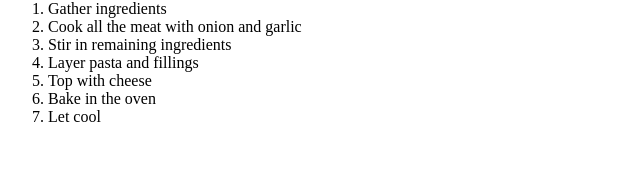
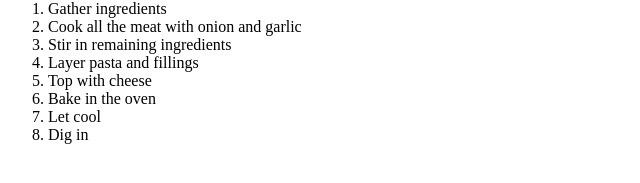
Before and after one commit to BrillaintIdiot/odin-recipes, a plain HTML site: page recipes/lasagna.html in a window 1280 px wide. Shown: the part 575-758 px from the top of the page, 0-640 px from the left. Drawn offline with Linux system fonts and the light colour scheme.

Commit message:
ADD lasagna.html
A list of steps on how to create your lasagna have been added

```diff
--- a/recipes/lasagna.html
+++ b/recipes/lasagna.html
@@ -27,6 +27,7 @@
             <li>Top with cheese</li>
             <li>Bake in the oven</li>
             <li>Let cool</li>
+            <li>Dig in</li>
         </ol>
     </body>
 </html>
```
